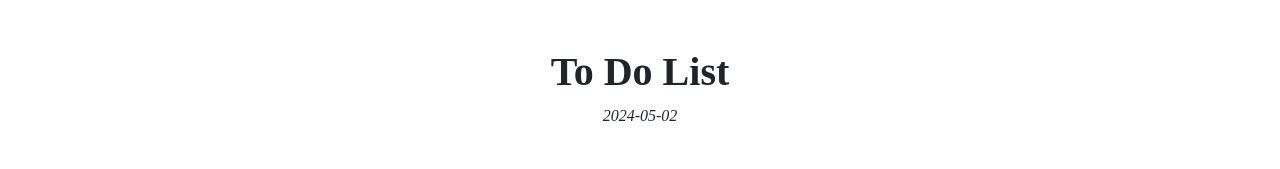
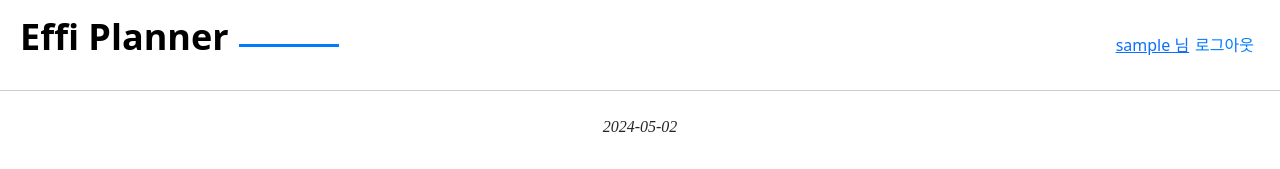
Before and after one commit to beyond-sw-camp/be05-4th-1team-EffiPlanner, a Vue app in the folder frontend/: page /todo in a window 1280 px wide. Shown: the top 169 px of the page. Built offline with nearby package versions, Linux system fonts and the light colour scheme; no server answers; sample sign-in values are in the browser's storage.

Commit message:
header componenet 생성 및 추가

```diff
--- /dev/null
+++ b/frontend/src/components/Header.vue
@@ -0,0 +1,82 @@
+<template>
+  <header>
+    <div class="logo-container">
+      <p class="logo_txt">Effi Planner</p>
+      <div class="underline"></div>
+    </div>
+    <div class="user-info">
+      <router-link :to="{ name: 'mypage' }">{{ userNickname }} 님</router-link>
+      <button @click="logout">로그아웃</button>
+    </div>
+  </header>
+</template>
+
+<script setup>
+import { ref } from 'vue';
+import { useRouter } from 'vue-router';
+
+const userNickname = ref(localStorage.getItem('userNickname'));
+const router = useRouter();
+
+// 로그아웃 함수
+const logout = () => {
+  // 로그아웃 처리 로직
+  // 예를 들어, 로컬 스토리지에서 토큰 삭제 등
+  localStorage.removeItem('accessToken');
+  // 홈 화면으로 이동
+  router.push({ name: 'home' });
+};
+</script>
+
+<style scoped>
+header {
+  display: flex;
+  justify-content: space-between;
+  align-items: center;
+  padding: 10px 20px;
+  background-color: #ffffff;
+  border-bottom: 1px solid #ccc;
+}
+
+.logo-container {
+  display: flex;
+  align-items: center;
+}
+
+.logo_txt {
+  color: black;
+  font-size: 36px;
+  font-weight: bold;
+  text-align: center;
+}
+
+.underline {
+  width: 100px; /* 파란색 밑줄의 너비 */
+  height: 3px; /* 파란색 밑줄의 높이 */
+  background-color: #007bff; /* 파란색 밑줄의 색상 */
+  margin-left: 10px; /* 로고 텍스트와의 간격 조절 */
+}
+
+.user-info {
+  display: flex;
+  align-items: center;
+}
+
+.user-info p {
+  margin-right: 10px; /* 닉네임과 로그아웃 버튼 사이의 간격 조절 */
+}
+
+button {
+  background-color: transparent;
+  border: none;
+  color: #007bff;
+  cursor: pointer;
+}
+
+/* 사용자 닉네임 링크 스타일 */
+router-link {
+  color: inherit;
+  text-decoration: none;
+  cursor: pointer;
+}
+</style>
--- a/frontend/src/router/index.js
+++ b/frontend/src/router/index.js
@@ -1,4 +1,4 @@
-import { createRouter, createWebHistory } from 'vue-router'
+import { createRouter, createWebHistory } from 'vue-router';
 
 const router = createRouter({
   history: createWebHistory(import.meta.env.BASE_URL),
@@ -16,20 +16,33 @@ const router = createRouter({
     {
       path: '/todo',
       name: 'todo',
-      component: () => import('../views/TodoListView.vue')
+      component: () => import('../views/TodoListView.vue'),
+      meta: { requiresAuth: true }
     },
     {
       path: '/signup',
       name: 'signup',
-      component: () => import('../views/SignUpView.vue')
+      component: () => import('../views/SignUpView.vue'),
+
     },
     {
       path: '/mypage',
       name: 'mypage',
-      component: () => import('../views/MyPageView.vue')
+      component: () => import('../views/MyPageView.vue'),
+      meta: { requiresAuth: true }
     }
+  ]
+});
 
-  ]
-})
+router.beforeEach((to, from, next) => {
+  const accessToken = localStorage.getItem('accessToken');
 
-export default router
+  // to.meta.requiresAuth가 true이고 accessToken이 없는 경우 로그인 페이지로 리다이렉트합니다.
+  if (to.meta.requiresAuth && !accessToken) {
+    next({ name: 'login' }); // 로그인 페이지로 리다이렉트합니다.
+  } else {
+    next(); // 다음 단계로 진행합니다.
+  }
+});
+
+export default router;
--- a/frontend/src/views/LoginView.vue
+++ b/frontend/src/views/LoginView.vue
@@ -51,6 +51,7 @@ const login = async () => {
     localStorage.setItem('accessToken', accessToken.value)
     localStorage.setItem('email', email.value) // 이메일 저장
     localStorage.setItem('password', password.value) // 비밀번호 저장
+    localStorage.setItem('userNickname', response.data.userNickname)
     // localStorage.setItem('refreshToken', refreshToken.value)
 
     router.push({ name: "todo" })
--- a/frontend/src/views/MyPageView.vue
+++ b/frontend/src/views/MyPageView.vue
@@ -3,17 +3,17 @@
         <h2>사용자 정보</h2>
         <div class="info-item">
             <label>아이디:</label>
-            <p>{{ userInfo.userId }}</p>
+            <p>{{ userInfo.email }}</p>
         </div>
         <div class="info-item">
             <label>이름:</label>
-            <p>{{ userInfo.name }}</p>
+            <p>{{ userInfo.username }}</p>
         </div>
         <div class="info-item">
-            <label>이메일:</label>
-            <p>{{ userInfo.email }}</p>
+            <label>닉네임:</label>
+            <p>{{ userInfo.userNickname}}</p>
         </div>
-        <button class="reset-password-btn" @click="showPwdResetModal = true">비밀번호 재설정</button>
+        <!-- <button class="reset-password-btn" @click="showPwdResetModal = true">비밀번호 재설정</button> -->
         <button class="delete-account-btn" @click="showDeleteModal = true">회원 탈퇴</button>
 
         <!-- 회원 탈퇴 모달 -->
@@ -87,7 +87,11 @@ export default {
         const fetchUserInfo = async () => {
             try {
                 const response = await axios.post('http://localhost:8080/api/auth/userinfo', {
-                    userId: localStorage.getItem('userId')
+                    userId: localStorage.getItem('email'),
+                    headers: {
+                    'Authorization': `Bearer ${localStorage.getItem('token')}`
+                }
+
                 });
                 emit('update:userInfo', response.data);
                 console.log("사용자 정보:", response.data);
--- a/frontend/src/views/TodoListView.vue
+++ b/frontend/src/views/TodoListView.vue
@@ -1,21 +1,25 @@
 <template>
   <header>
-    <hgroup class="my-5">
-      <h1>To Do List</h1>
+    <Header :text="'Effi Planner'" />
+    <br>
+    <hgroup>
       <em>{{ today }}</em>
     </hgroup>
+    <br>
+    <todo-list-container v-if="accessTokenExists" />
   </header>
-  <todo-list-container v-if="accessTokenExists" />
 </template>
 
 <script>
 import { defineComponent, inject, ref } from 'vue';
 import TodoListContainer from '../components/TodoListContainer.vue';
+import Header from '../components/Header.vue';
 
 export default defineComponent({
   name: 'TodoListView',
   components: {
     TodoListContainer,
+    Header
   },
   setup() {
     const accessToken = localStorage.getItem('accessToken');
```
Also changed, not shown: 1 other file (tests, documents, lock files or other folders).
